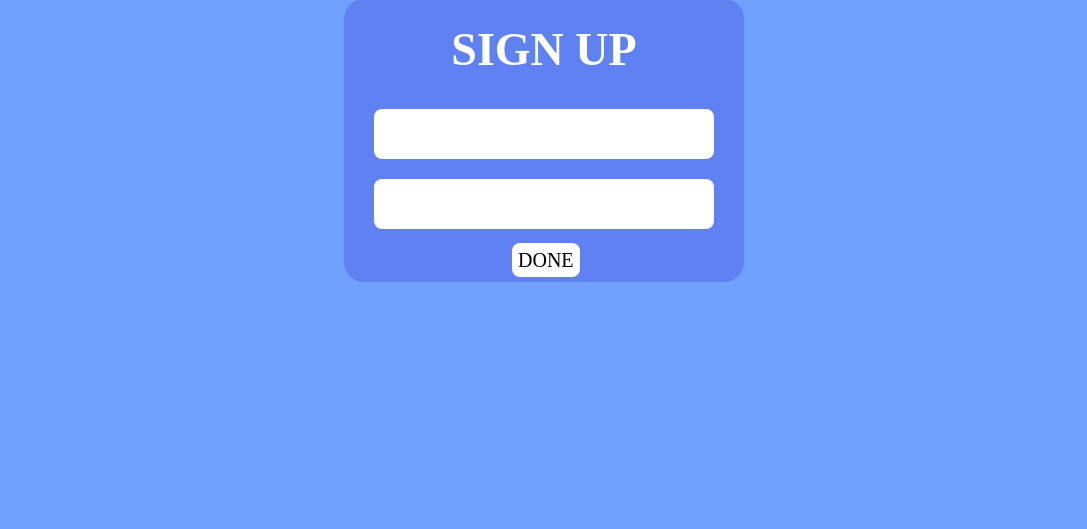
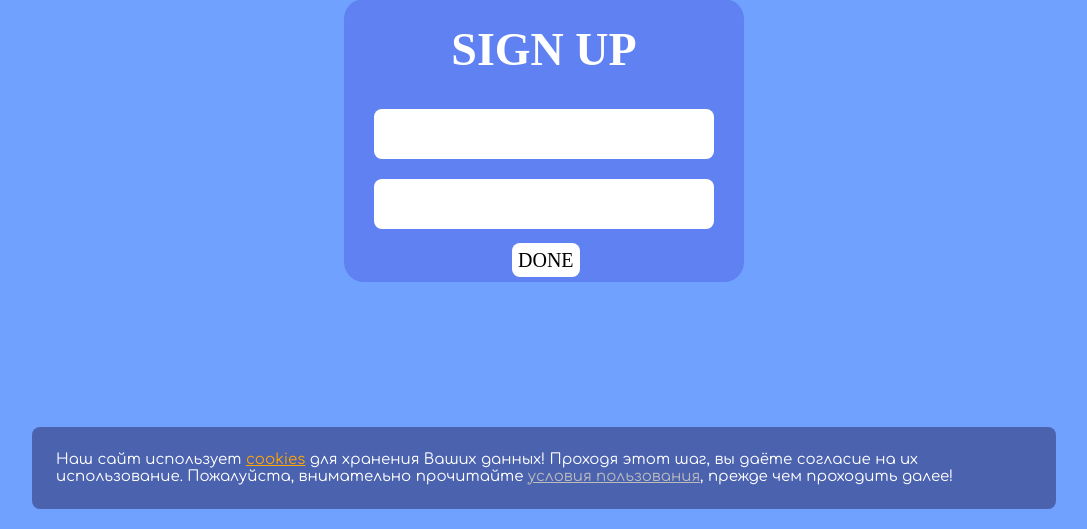
Before and after one commit to codedintellect/blunder, a PHP site: page /auth/index.html in a window 1280 px wide. Shown: the part 271-800 px from the top of the page, without its empty margins (96-1183 px from the left). Run offline with PHP 8.4, Linux system fonts and the light colour scheme; some libraries are stand-ins or nearby versions.

Commit message:
New message about cookies usage.

```diff
--- a/public/auth/index.html
+++ b/public/auth/index.html
@@ -28,5 +28,7 @@
       <input id="pass" class="form_input" type="password"></input>
       <a class="form_next" onclick="submit()">DONE</a>
     </div>
+
+    <div id="message">Наш сайт использует <a style="color: orange" href="https://ru.wikipedia.org/wiki/Cookie">cookies</a> для хранения Ваших данных! Проходя этот шаг, вы даёте согласие на их использование. Пожалуйста, внимательно прочитайте <a href="https://www.wutdafuk.com" style="color: #bbbbbb;">условия пользования</a>, прежде чем проходить далее!</div>
   </body>
 </html>
--- a/public/auth/style.css
+++ b/public/auth/style.css
@@ -59,3 +59,18 @@ body
   padding: 6px;
   left: calc(50% - 32px);
 }
+
+#message
+{
+  position: absolute;
+  bottom: 20px;
+  left: 10%;
+  right: 10%;
+  height: auto;
+  background-color: #4b62af;
+  border-radius: 8px;
+  padding: 24px;
+  color: #ffffff;
+  font-size: 15px;
+  font-family: Comfortaa;
+}
--- a/public/index.html
+++ b/public/index.html
@@ -34,7 +34,7 @@
       <div class="profile_name">Fronddi</div>
       <div class="profile_level">99</div>
       <div class="profile_level_bar"></div>
-
+      <a class="profile_logout" href="">ВЫЙТИ</a>
     </div>
 
     <div class="profile_bg"></div>
```
Also changed, not shown: public/style.css (+13 -0 lines).
